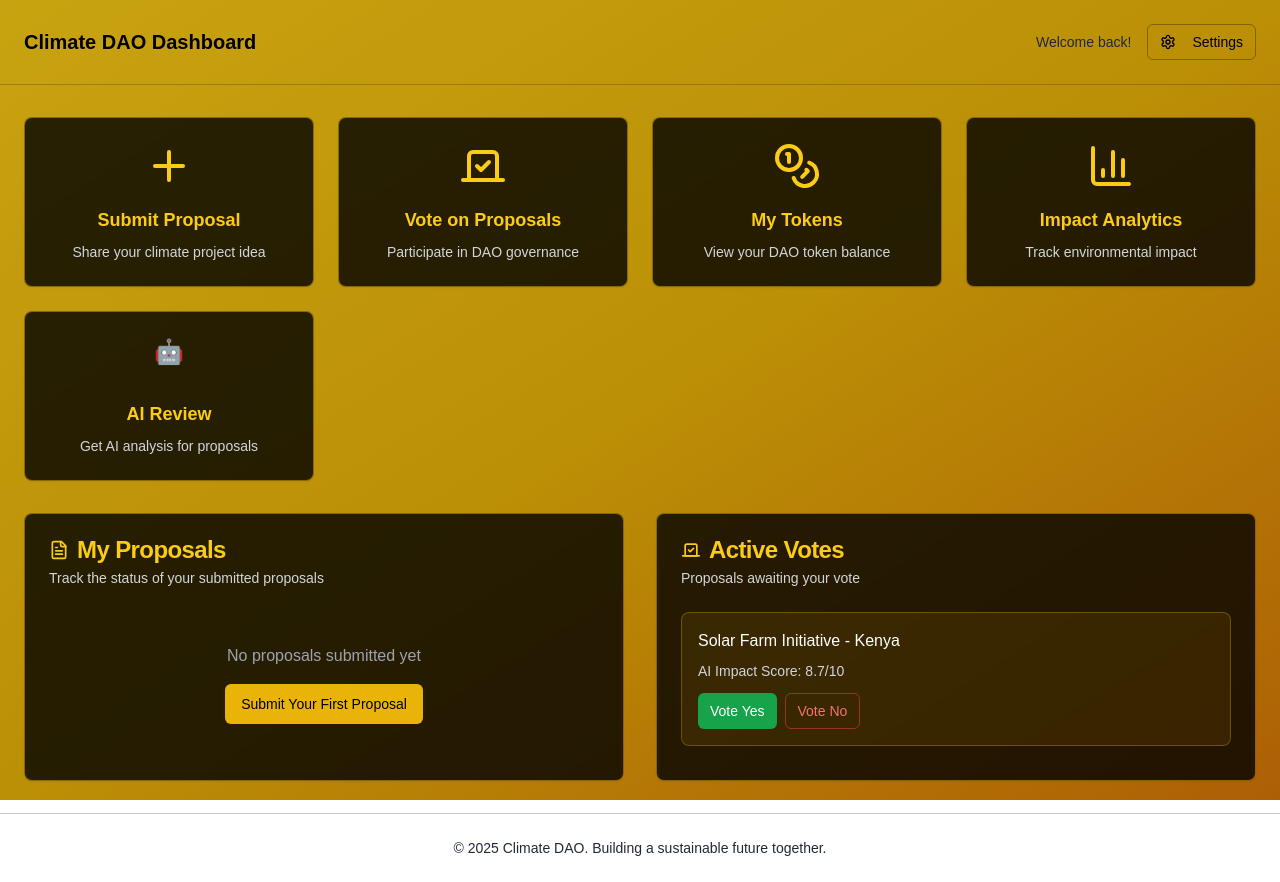
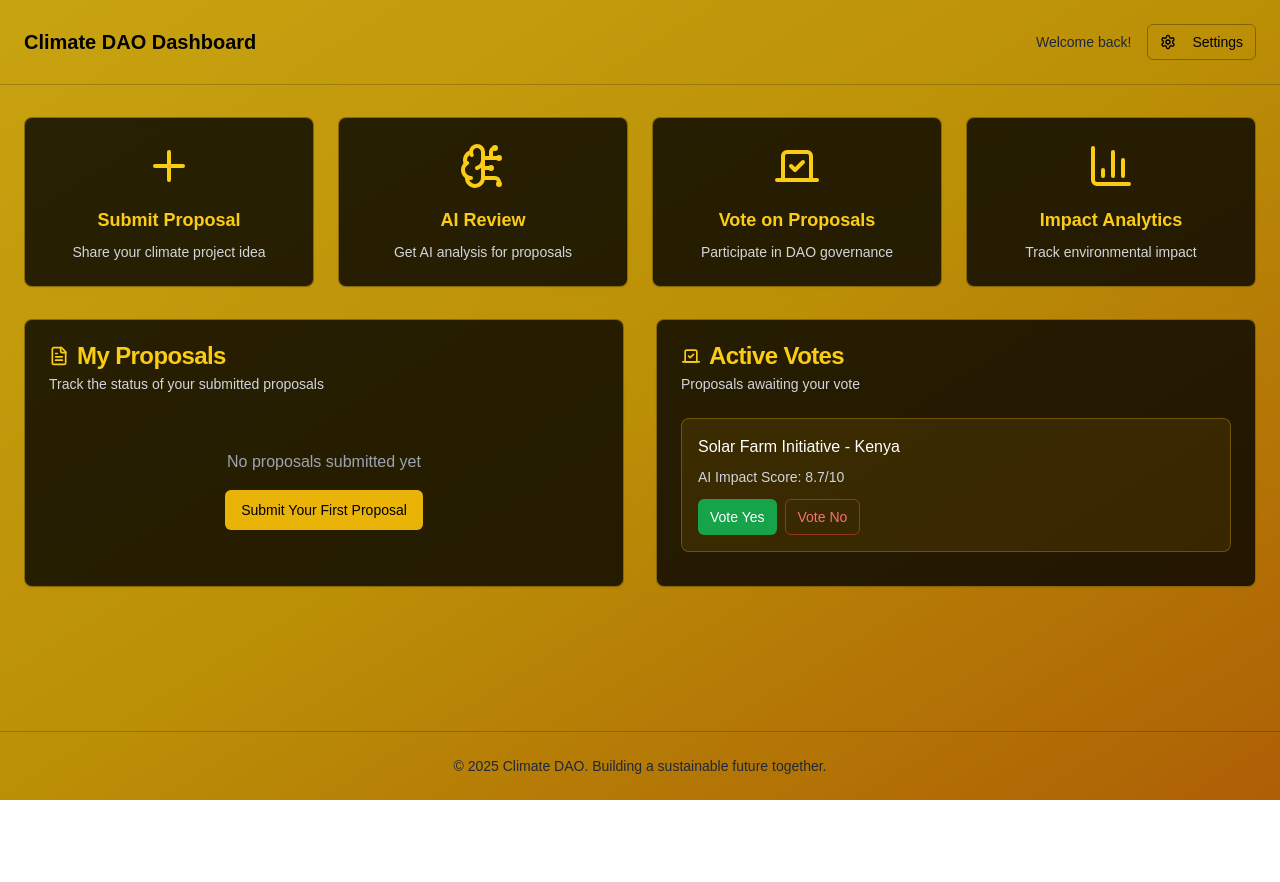
Before and after one commit to lhcee3/AI-G-DAO, a Next.js app in the folder frontend/: page /dashboard in a window 1280 px wide. After the commit the page ends 800 px from the top, so only its background shows below. Built offline with nearby package versions, Linux system fonts and the light colour scheme; what @algorandfoundation/algokit-utils, algosdk would draw is missing.

Commit message:
Proposal Review UI CHanges

```diff
--- a/frontend/components/dashboard-page.tsx
+++ b/frontend/components/dashboard-page.tsx
@@ -2,7 +2,7 @@
 
 import { Button } from "@/components/ui/button"
 import { Card, CardContent, CardDescription, CardHeader, CardTitle } from "@/components/ui/card"
-import { PlusIcon, VoteIcon, CoinsIcon, BarChart3Icon, FileTextIcon, SettingsIcon } from "lucide-react"
+import { PlusIcon, VoteIcon, CoinsIcon, BarChart3Icon, FileTextIcon, SettingsIcon, BrainCircuitIcon } from "lucide-react"
 import Link from "next/link"
 
 export function DashboardPage() {
@@ -42,6 +42,16 @@ export function DashboardPage() {
 
             <Card className="bg-black/80 border-yellow-500/50 backdrop-blur-sm hover:bg-black/90 transition-all cursor-pointer">
               <CardContent className="p-6 text-center">
+                <Link href="/proposal-review" className="block">
+                  <BrainCircuitIcon className="w-12 h-12 text-yellow-400 mx-auto mb-4" />
+                  <h3 className="text-yellow-400 font-semibold text-lg mb-2">AI Review</h3>
+                  <p className="text-gray-300 text-sm">Get AI analysis for proposals</p>
+                </Link>
+              </CardContent>
+            </Card>
+
+            <Card className="bg-black/80 border-yellow-500/50 backdrop-blur-sm hover:bg-black/90 transition-all cursor-pointer">
+              <CardContent className="p-6 text-center">
                 <VoteIcon className="w-12 h-12 text-yellow-400 mx-auto mb-4" />
                 <h3 className="text-yellow-400 font-semibold text-lg mb-2">Vote on Proposals</h3>
                 <p className="text-gray-300 text-sm">Participate in DAO governance</p>
@@ -50,27 +60,9 @@ export function DashboardPage() {
 
             <Card className="bg-black/80 border-yellow-500/50 backdrop-blur-sm hover:bg-black/90 transition-all cursor-pointer">
               <CardContent className="p-6 text-center">
-                <CoinsIcon className="w-12 h-12 text-yellow-400 mx-auto mb-4" />
-                <h3 className="text-yellow-400 font-semibold text-lg mb-2">My Tokens</h3>
-                <p className="text-gray-300 text-sm">View your DAO token balance</p>
-              </CardContent>
-            </Card>
-
-            <Card className="bg-black/80 border-yellow-500/50 backdrop-blur-sm hover:bg-black/90 transition-all cursor-pointer">
-              <CardContent className="p-6 text-center">
                 <BarChart3Icon className="w-12 h-12 text-yellow-400 mx-auto mb-4" />
                 <h3 className="text-yellow-400 font-semibold text-lg mb-2">Impact Analytics</h3>
                 <p className="text-gray-300 text-sm">Track environmental impact</p>
-              </CardContent>
-            </Card>
-
-            <Card className="bg-black/80 border-yellow-500/50 backdrop-blur-sm hover:bg-black/90 transition-all cursor-pointer">
-              <CardContent className="p-6 text-center">
-                <Link href="/proposal-review" className="block">
-                  <div className="w-12 h-12 text-yellow-400 mx-auto mb-4 text-2xl">🤖</div>
-                  <h3 className="text-yellow-400 font-semibold text-lg mb-2">AI Review</h3>
-                  <p className="text-gray-300 text-sm">Get AI analysis for proposals</p>
-                </Link>
               </CardContent>
             </Card>
           </div>
```
